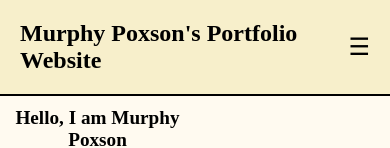
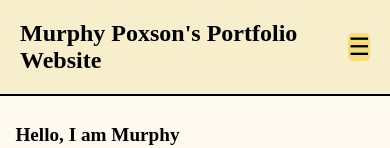
Before and after one commit to mpoxson/MurphyPoxson_hw2TH_csi3150_fs2023, a plain HTML site: page index.html in a window 390 px wide. In both pictures the pointer is over the label 359 px from the left and 47 px from the top of the page. Shown: the top 148 px of the page. Drawn offline with Linux system fonts and the light colour scheme.

Commit message:
Comments

```diff
--- a/css/navbar.css
+++ b/css/navbar.css
@@ -4,19 +4,23 @@
   box-sizing: border-box;
 }
 
+/* Changed font */
 .navbar * {
   font-family: "Times New Roman", Times, serif;
 }
 
+/* Got rid of underline */
 .navbar a {
   text-decoration: none;
 }
 
+/* Added padding for each link */
 .menu li {
   list-style: none;
   padding: 5px 14px;
 }
 
+/* Padding in navbar box, flex items and make them spaced out evenly */
 .navbar {
   display: flex;
   justify-content: space-between;
@@ -30,12 +34,14 @@
   color: #000;
 }
 
+/* spacing */
 .menu {
   display: flex;
   gap: 1em;
   font-size: 18px;
 }
 
+/* Change look when hovered */
 .menu li:hover {
   background-color: #f5de78;
   border-radius: 5px;
@@ -43,16 +49,26 @@
   cursor: pointer;
 }
 
+/* Get rid of check box */
 input[type="checkbox"] {
   display: none;
 }
 
+/* hamburger invisible until needed */
 .hamburger {
   display: none;
   font-size: 24px;
   user-select: none;
 }
 
+.hamburger:hover {
+  background-color: #f5de78;
+  border-radius: 5px;
+  transition: 0.3s ease;
+  cursor: pointer;
+}
+
+/* Makes navbar dynamic, if larger than 720px, navbar is shown, ow hamburger */
 @media (max-width: 720px) {
   .menu {
     display: none;
@@ -64,20 +80,24 @@ input[type="checkbox"] {
     padding: 16px 0;
   }
 
+  /* Hover on drop down */
   .menu li:hover {
     display: inline-block;
     background-color: #e9ce57;
     transition: 0.3s ease;
   }
 
+  /* spacing in dropdown */
   .menu li + li {
     margin-top: 12px;
   }
 
+  /* displays dropdown when hamburger is clocked*/
   input[type="checkbox"]:checked ~ .menu {
     display: block;
   }
 
+  /* Displays hamburger */
   .hamburger {
     display: block;
   }
--- a/css/style.css
+++ b/css/style.css
@@ -5,7 +5,7 @@
   border: 0;
 }
 /* https://stackoverflow.com/questions/5383438/keeping-background-image-at-bottom#:~:text=background%2Dposition%20takes%20two%20arguments,body%20or%20the%20html%20tag%3F */
-
+/* Used above to configure background image to stick to the bottom of the screen */
 html {
   height: 100%;
   background-color: #fffaf0;
@@ -16,11 +16,13 @@ html {
   background-repeat: no-repeat;
 }
 
+/* Changed body height so that footer would sit at the bottom of the page */
 body {
-  height: 76%;
+  height: 80%;
   font-family: "Times New Roman", Times, serif;
 }
 
+/* Changed background size to cover so that the background would be dynamic */
 @media (min-width: 1083px) {
   html {
     background-size: cover;
@@ -28,7 +30,7 @@ body {
 }
 
 /* https://developer.mozilla.org/en-US/docs/Web/CSS/Layout_cookbook/Sticky_footers */
-
+/* Used above to help keep footer at bottom of the page */
 .main_body {
   min-height: 100%;
   margin: 0 auto;
@@ -40,11 +42,8 @@ footer {
   flex-shrink: 0;
   text-align: center;
 }
-.iam {
-  text-align: center;
-  font-size: smaller;
-}
 
+/* But image and quote next to text block for hero */
 main {
   width: 100%;
   display: flex;
@@ -54,19 +53,21 @@ main {
   flex-wrap: wrap;
 }
 
+/* Centered content */
 .aboutme,
 .imgquote {
   width: 48%;
   text-align: center;
 }
 
+/* moved about me text up to better work with hero */
 .aboutme {
   margin-left: 1%;
   margin-bottom: 15%;
 }
 
 /* https://webcode.tools/generators/css/keyframe-animation */
-
+/* Used above for animation of image and progress bar */
 img {
   max-width: 55%;
   height: auto;
@@ -85,24 +86,30 @@ img {
   }
 }
 
+/* Made hello text larger */
 .iam {
   font-size: larger;
 }
 
+/* moved progress bar down and added animations */
 .prog {
   margin-top: 20px;
   animation: myAnim 1s ease 0s 1 normal forwards;
   outline: 1px solid #fffaf0;
 }
 
+/* hr disappeared, had to use border to make it reappear */
+
 hr {
   border: 1px solid black;
 }
 
+/* Move button down */
 .ctaBtn {
   margin-top: 25px;
 }
 
+/* Make link look like a button */
 .resumeBtn {
   border: 1px solid black;
   border-radius: 10px;
@@ -113,11 +120,13 @@ hr {
   background-color: black;
 }
 
+/* Change cursor, color on hover */
 .resumeBtn:hover {
   background-color: gray;
   cursor: pointer;
 }
 
+/* Change look after link is clicked */
 .resumeBtn:visited {
   background-color: #fff6cc;
   color: #000;
```
Also changed, not shown: index.html (+2 -0 lines).
